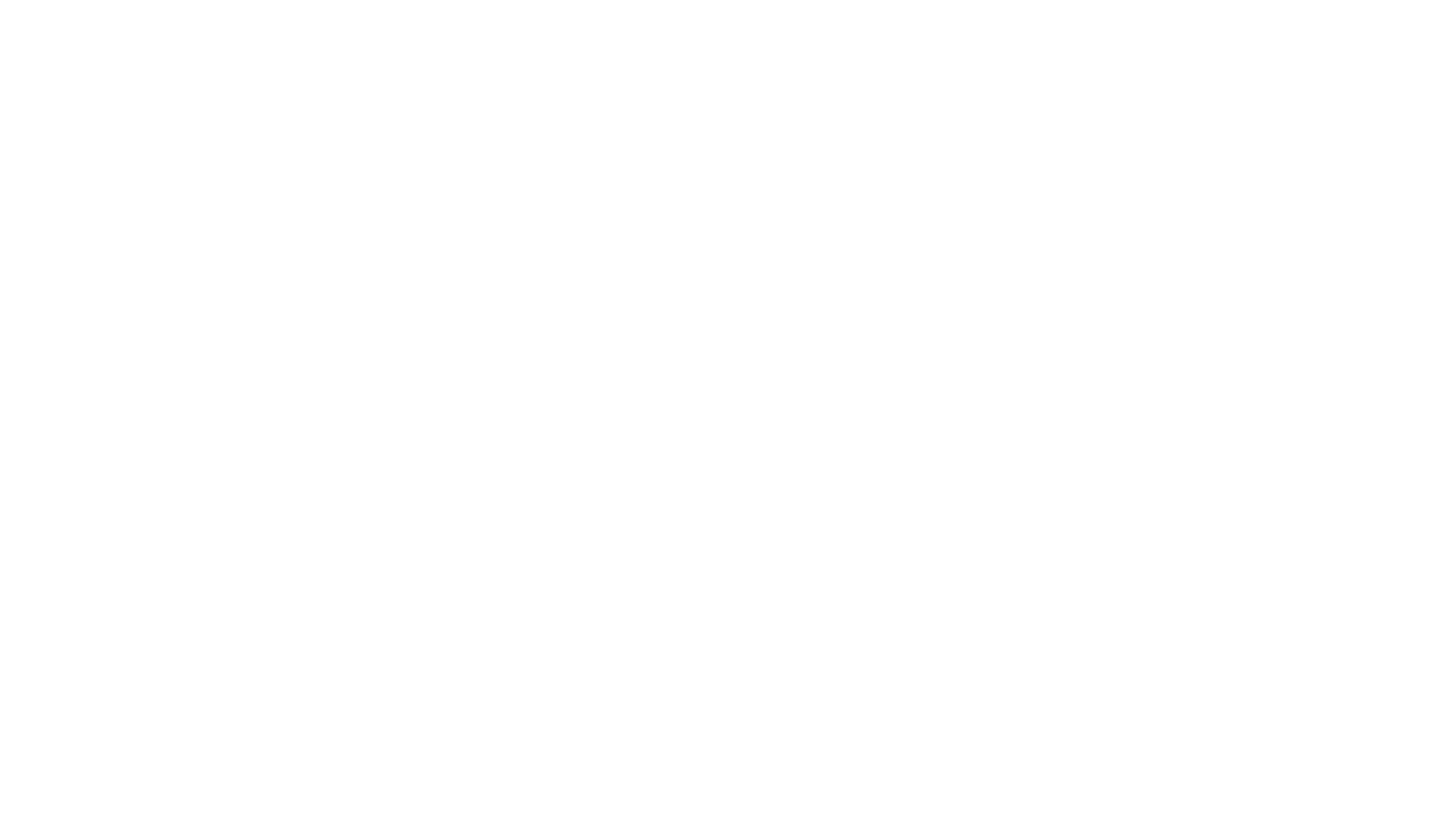
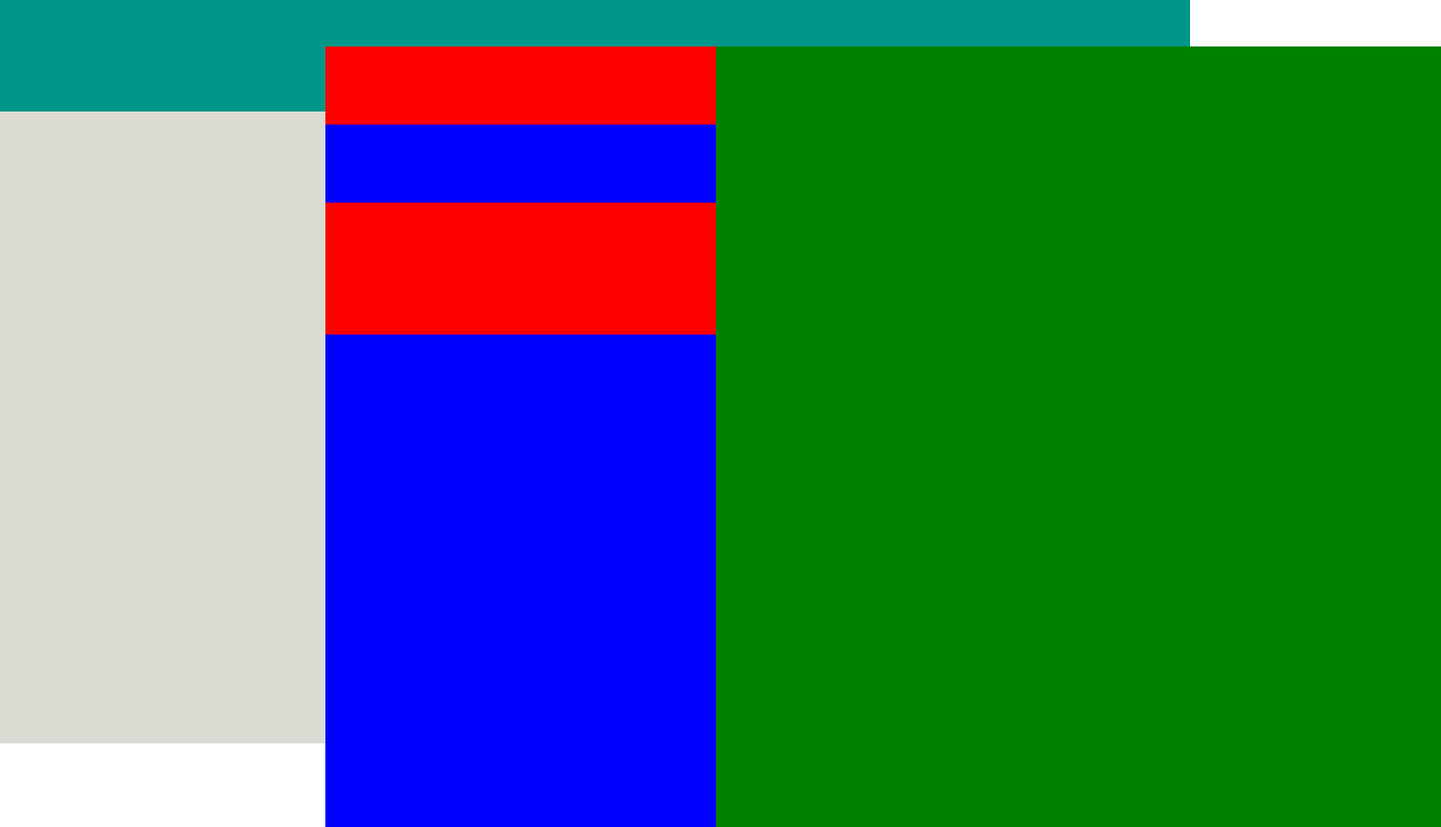
Before and after one commit to AndreaChiari/vue-boolzapp, a plain HTML site: page index.html in a window 1280 px wide. Shown: the whole page at 93% size, 1550 px wide, since content can reach past the window. Before the commit the page ends 800 px from the top, so only its background shows below. Drawn offline with nearby package versions, Linux system fonts and the light colour scheme.

Commit message:
update-main-layout- user-list

```diff
--- a/bolzapp.css
+++ b/bolzapp.css
@@ -0,0 +1,66 @@
+/* utilities */
+
+.fb-10{
+    flex-basis: 10%;
+}
+.fb-5{
+    flex-basis: 5%;
+}
+.fb-75{
+    flex-basis: 75%;
+}
+
+/* colors */
+
+.bgred{
+    background-color: red;
+}
+.bggreen{
+    background-color: green;
+}
+.bgblue{
+    background-color: blue;
+}
+
+
+/* main layout*/
+
+.main-bg{
+   max-width: 200vh;
+   min-height: 100vh;
+   background:linear-gradient(to top, #DBDBD4 50%, #DBDBD4 85%, #009688 85%);
+   position: relative;
+
+}
+
+.macro-layout{
+    width: 1200px;
+    height: 850px;
+    padding-top: 10px;
+    position: absolute;
+    top: 5%;
+    left: 350px;
+}
+
+
+/* left user list */
+
+.list{
+    background-color: blue;
+    flex-basis: 35%;
+}
+
+.user-list{
+overflow-y: scroll;
+}
+
+.user{
+    height: 100px;
+    width: 100%;
+}
+
+
+.chat{
+    background-color: green;
+    flex-basis: 65%;
+}
--- a/index.html
+++ b/index.html
@@ -12,6 +12,26 @@
     <title>Bolzapp</title>
 </head>
 <body>
+    <main>
+        <div class="main-bg mx-auto">
+            <div id="root" class="macro-layout mx-auto d-flex">
 
+                 <!-- left user list -->
+
+                <div class="list d-flex flex-column">
+                    <div class="header-list fb-10 bgred"></div>
+                    <div class="notify fb-10 bgblue"></div>
+                    <div class="searchbar fb-5 bgred"></div>
+                    <div class="user-list fb-75 bgblue">
+                        <div class="user bgred">
+
+                        </div>
+
+                    </div>
+                </div>
+                <div class="chat"></div>
+            </div>
+        </div>
+    </main>
 </body>
 </html>
```
